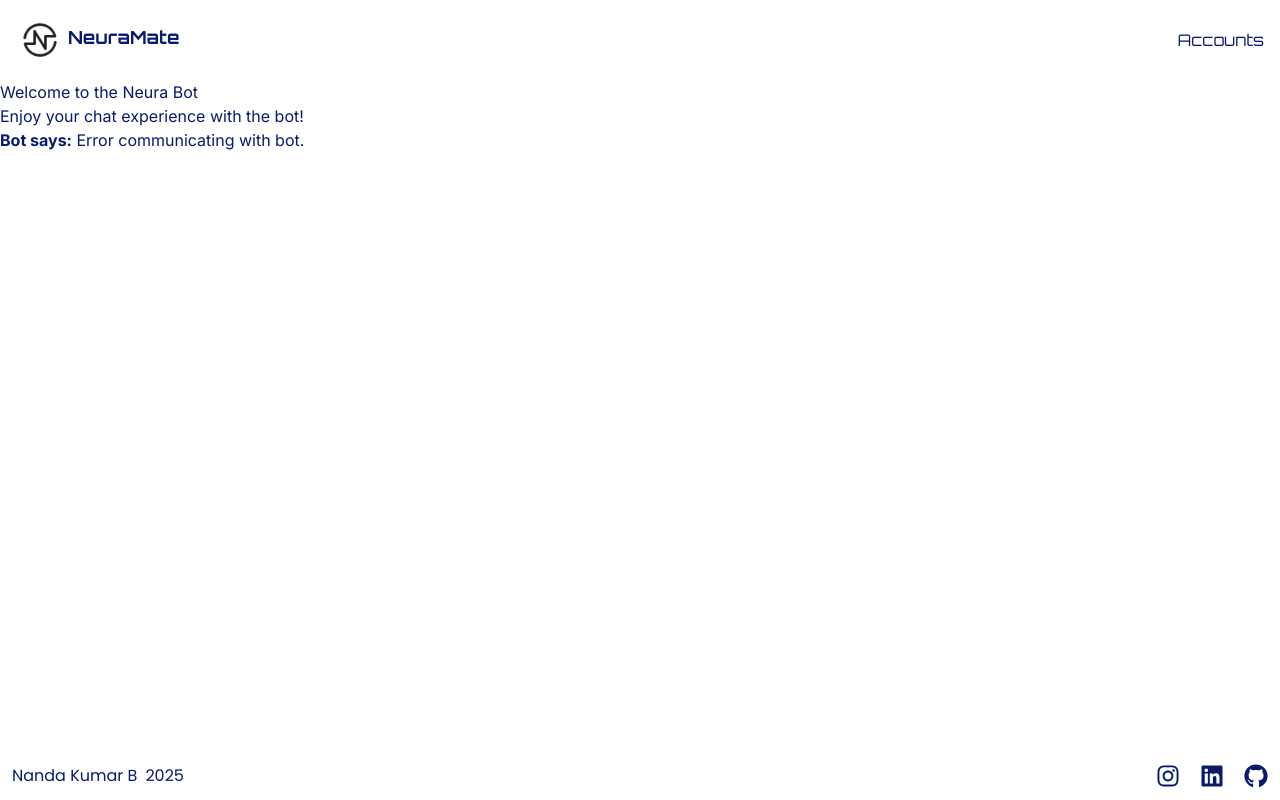
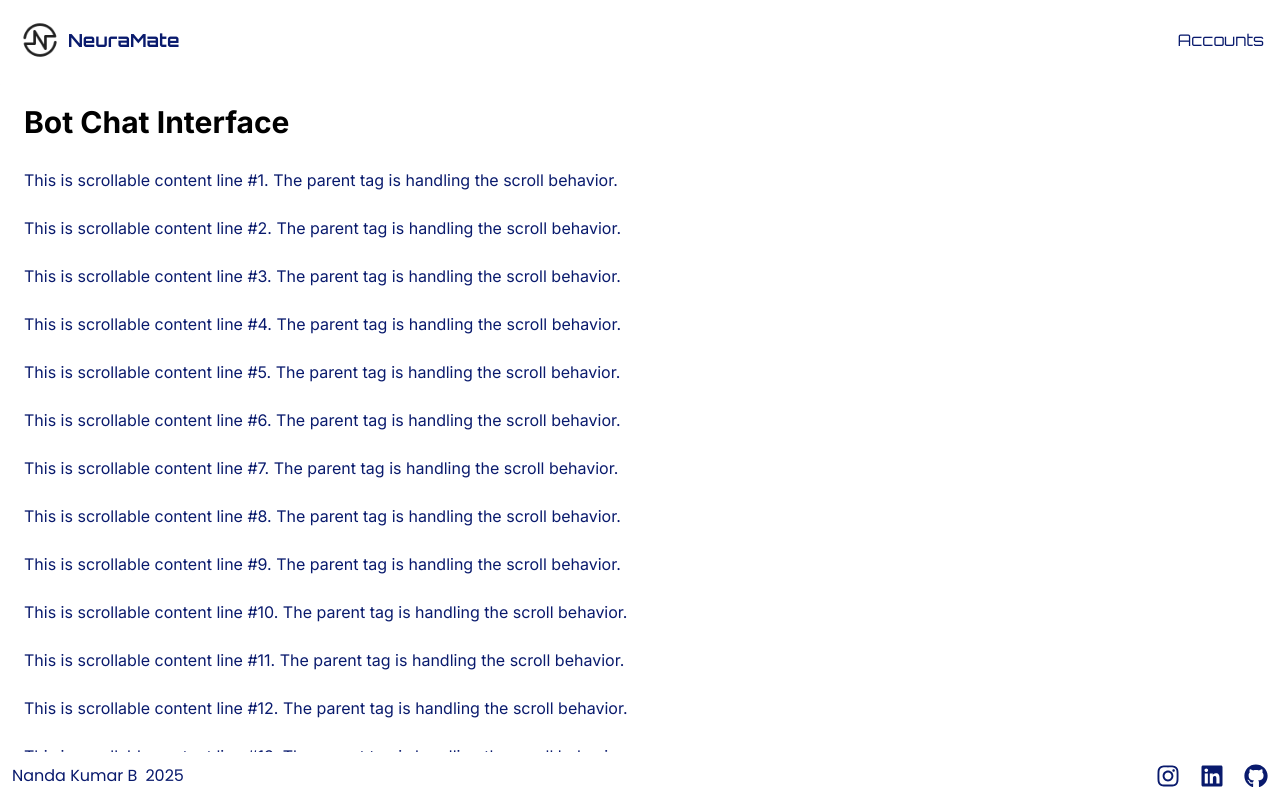
Before and after one commit to user-Gyrus/neuramate, a Next.js app in the folder frontend/: page /bot in a window 1280 px wide. Built offline with nearby package versions, Linux system fonts and the light colour scheme; no server answers.

Commit message:
DAY 5: Started building the chat bot UI

```diff
--- /dev/null
+++ b/frontend/src/app/PageShell.jsx
@@ -0,0 +1,26 @@
+"use client";
+
+import { useState } from "react";
+import Footer from "./_components/Footer";
+import Header from "./_components/Header";
+
+export default function PageShell({ children, orbitronClass }) {
+  // All the client-side logic now lives here
+  const [isScrolled, setIsScrolled] = useState(false);
+
+  const handleScroll = (event) => {
+    setIsScrolled(event.currentTarget.scrollTop > 10);
+  };
+
+  return (
+    <>
+      <Header orbitronClass={orbitronClass} isScrolled={isScrolled} />
+
+      <main onScroll={handleScroll} className="flex-grow overflow-y-auto">
+        {children}
+      </main>
+
+      <Footer />
+    </>
+  );
+}
--- a/frontend/src/app/_components/Header.jsx
+++ b/frontend/src/app/_components/Header.jsx
@@ -1,12 +1,26 @@
+"use client"; // Recommended when the component uses props that change
+
 import Image from "next/image";
 import Link from "next/link";
 
-function Header({ orbitronClass }) {
+// 1. Accept the new `isScrolled` prop
+function Header({ orbitronClass, isScrolled }) {
   return (
-    <div className="flex justify-between flex-row items-center p-4">
+    // 2. Conditionally apply classes based on the `isScrolled` prop
+    <div
+      className={`
+        flex justify-between flex-row items-center p-4 z-10 sticky top-0
+        transition-all duration-300
+        ${
+          isScrolled
+            ? "bg-background/80 backdrop-blur-sm border-b border-gray-200/50 shadow-sm"
+            : "bg-transparent"
+        }
+      `}
+    >
       {/* Left section */}
       <div className="flex items-center">
-        <Link href="/">
+        <Link href="/" className="flex items-center">
           <Image
             src="/image.png"
             alt="NeuraMate Logo"
--- a/frontend/src/app/_components/_landingPage/Hero.jsx
+++ b/frontend/src/app/_components/_landingPage/Hero.jsx
@@ -11,22 +11,29 @@ const orbitron = Orbitron({
 const poppins = Poppins({ subsets: ["latin"], weight: ["400", "500", "700"] });
 
 function Hero() {
+  const handleScrollToFeatures = (event) => {
+    const mainScrollableElement = event.currentTarget.closest("main");
+    const featuresElement = document.getElementById("features");
+
+    // New: Find the header element in the document
+    const headerElement = document.querySelector("header");
+
+    // Get the header's height. Default to 0 if it's not found.
+    const headerHeight = headerElement ? headerElement.offsetHeight : 0;
+
+    if (mainScrollableElement && featuresElement) {
+      mainScrollableElement.scrollTo({
+        // Updated: Subtract the header's height from the target's position
+        top: featuresElement.offsetTop - headerHeight,
+        behavior: "smooth",
+      });
+    }
+  };
+
   return (
     <div className="flex flex-col">
       {/* Intro part */}
       <div className="relative w-full h-screen flex items-center justify-center overflow-hidden">
-        {/* <video
-          src="/bgvideo.mp4"
-          autoPlay
-          muted
-          loop
-          className="absolute top-0 left-0 w-full h-full object-cover"
-        /> */}
-
-        {/* Overlay */}
-        {/* <div className="absolute top-0 left-0 w-full h-full bg-black/60" /> */}
-        {/* <div className="absolute w-full h-full bg-gradient-to-r from-red-400 via-pink-400 to-blue-300 rounded-[50%]" /> */}
-
         {/* Content */}
         <div className="relative z-10 text-center text-white px-4">
           <h1 className={`text-5xl font-bold mb-4 ${orbitron.className} `}>
@@ -38,21 +45,18 @@ function Hero() {
           </p>
           <button
             className="bg-blue-600 hover:bg-blue-700 text-white cursor-pointer px-6 py-3 rounded-3xl font-semibold"
-            onClick={() =>
-              window.scrollTo({
-                top: document.getElementById("features").offsetTop,
-                behavior: "smooth",
-              })
-            }
+            onClick={handleScrollToFeatures}
           >
             Get Started
           </button>
         </div>
       </div>
 
-      <div className="my-4" id="features">
+      <div className="">
+        {/* We need some top margin/padding here so the heading isn't at the very top edge */}
         <h1
-          className={`text-center text-2xl font-bold my-8 ${poppins.className}`}
+          id="features"
+          className={`text-center text-2xl font-bold pt-20 ${poppins.className}`}
         >
           Explore Key features of <br />
           <span className={`${orbitron.className}`}>NEURAMATE</span>
--- a/frontend/src/app/bot/page.jsx
+++ b/frontend/src/app/bot/page.jsx
@@ -6,35 +6,39 @@ const BASE_URL = process.env.NEXT_PUBLIC_BASE_URL;
 function Bot() {
   const [responseMessage, setResponseMessage] = useState("");
 
-  useEffect(() => {
-    const fetchBotResponse = async () => {
-      try {
-        const res = await fetch(`${BASE_URL}/api/bot`, {
-          method: "POST",
-          headers: {
-            "Content-Type": "application/json",
-          },
-          body: JSON.stringify({ message: "Hello from frontend!" }),
-        });
+  // useEffect(() => {
+  //   const fetchBotResponse = async () => {
+  //     try {
+  //       const res = await fetch(`${BASE_URL}/api/bot`, {
+  //         method: "POST",
+  //         headers: {
+  //           "Content-Type": "application/json",
+  //         },
+  //         body: JSON.stringify({ message: "Hello from frontend!" }),
+  //       });
 
-        const data = await res.json();
-        setResponseMessage(data.message); // or data.data if needed
-      } catch (err) {
-        console.error("Error fetching bot response:", err);
-        setResponseMessage("Error communicating with bot.");
-      }
-    };
+  //       const data = await res.json();
+  //       setResponseMessage(data.message); // or data.data if needed
+  //     } catch (err) {
+  //       console.error("Error fetching bot response:", err);
+  //       setResponseMessage("Error communicating with bot.");
+  //     }
+  //   };
 
-    fetchBotResponse();
-  }, []);
+  //   fetchBotResponse();
+  // }, []);
 
   return (
-    <div>
-      <h1>Welcome to the Neura Bot</h1>
-      <p>Enjoy your chat experience with the bot!</p>
-      <p>
-        <strong>Bot says:</strong> {responseMessage}
-      </p>
+    <div className="bg-white p-6 rounded-lg shadow-lg w-screen mx-auto">
+      <h1 className="text-3xl font-bold mb-4 text-black">Bot Chat Interface</h1>
+
+      {/* Example content to demonstrate scrolling */}
+      {Array.from({ length: 50 }).map((_, i) => (
+        <p key={i} className="py-3">
+          This is scrollable content line #{i + 1}. The parent tag is handling
+          the scroll behavior.
+        </p>
+      ))}
     </div>
   );
 }
--- a/frontend/src/app/layout.jsx
+++ b/frontend/src/app/layout.jsx
@@ -1,7 +1,6 @@
-import Footer from "./_components/Footer";
-import Header from "./_components/Header";
 import "./globals.css";
 import { Orbitron, Inter } from "next/font/google";
+import PageShell from "./PageShell"; // Import the new client component
 
 const orbitron = Orbitron({
   subsets: ["latin"],
@@ -9,20 +8,21 @@ const orbitron = Orbitron({
 });
 const inter = Inter({ subsets: ["latin"], weight: ["400", "500", "700"] });
 
+// 1. The metadata export can now stay here, in a Server Component.
 export const metadata = {
   title: "NeuraMate",
-  keywords: "AI, NeuraMate, Next.js, React",
-  authors: [{ name: "Nanda Kumar" }],
   description: "Your AI-powered companion for learning and support",
 };
 
 export default function RootLayout({ children }) {
+  // 2. This file is a Server Component again (no "use client").
   return (
     <html lang="en">
-      <body className={`${inter.className} min-h-screen flex flex-col`}>
-        <Header orbitronClass={orbitron.className} />
-        <main className="flex-grow">{children}</main>
-        <Footer />
+      <body
+        className={`${inter.className} h-screen flex flex-col bg-background`}
+      >
+        {/* 3. Use the PageShell component to wrap the children */}
+        <PageShell orbitronClass={orbitron.className}>{children}</PageShell>
       </body>
     </html>
   );
```
